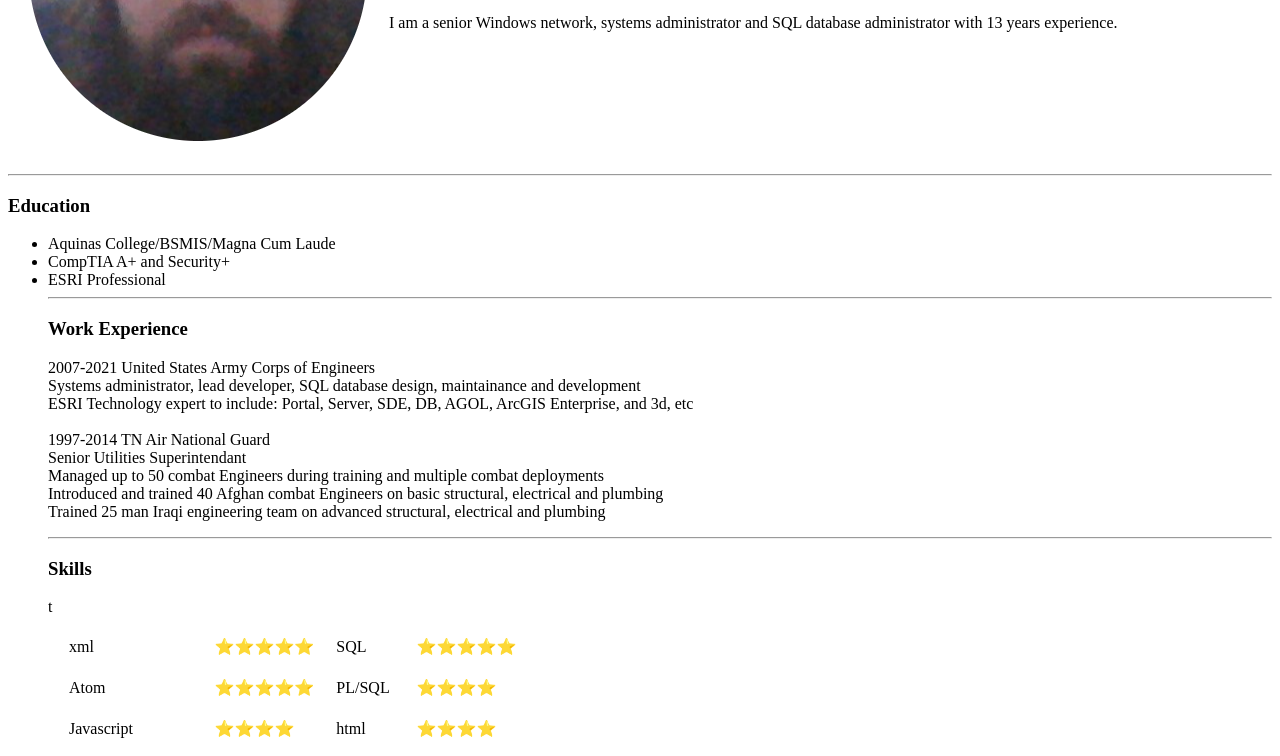
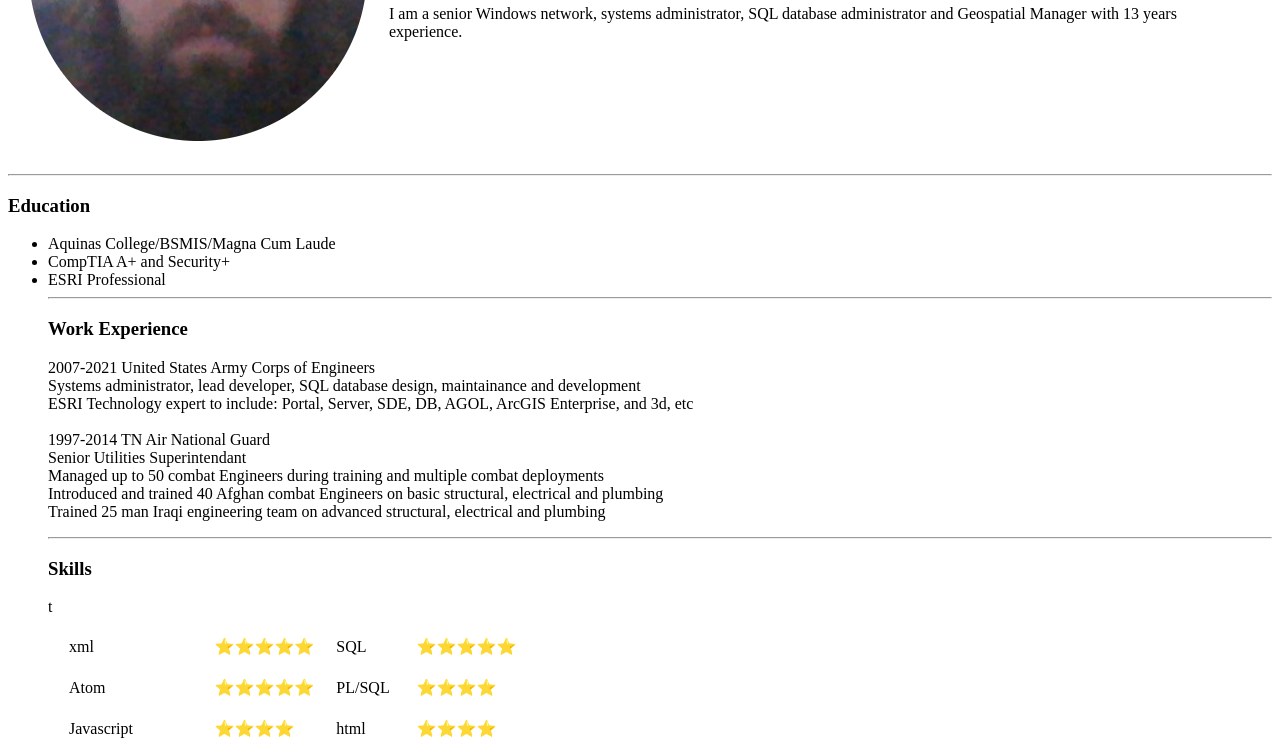
Before and after one commit to sellsb/cv, a plain HTML site: page index.html in a window 1280 px wide. Shown: the part 226-982 px from the top of the page. Drawn offline with Linux system fonts and the light colour scheme.

Commit message:
Update index.html

```diff
--- a/index.html
+++ b/index.html
@@ -10,7 +10,7 @@
       <td><img src="Selfie1-modified.png"   alt="Bobby profile picture"></td>
       <td><h1>Bobby Sells</h1>
       </p><em>Lead Computer Scientist</em></</p>
-        <p>I am a senior Windows network, systems administrator and SQL database administrator with 13 years experience.</p></td>
+        <p>I am a senior Windows network, systems administrator, SQL database administrator and Geospatial Manager with 13 years experience.</p></td>
         </table>
       <hr>
       <h3>Education</h3>
```
